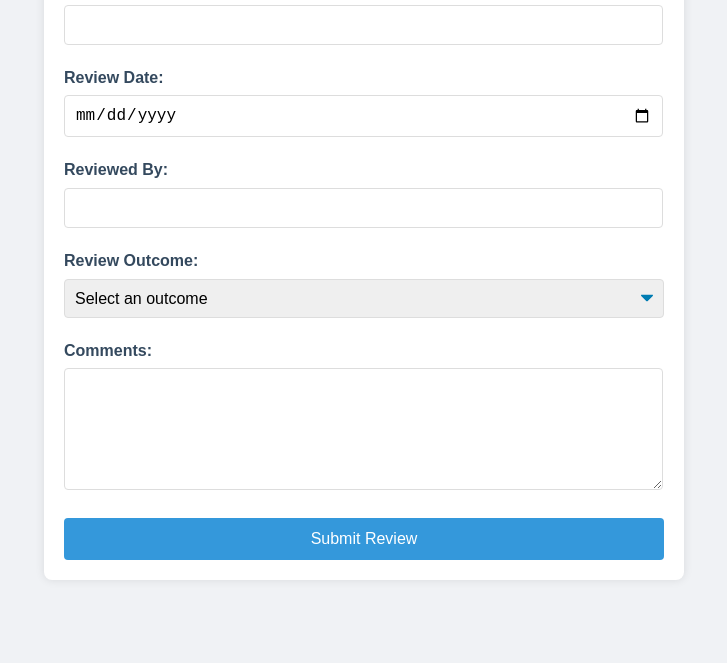
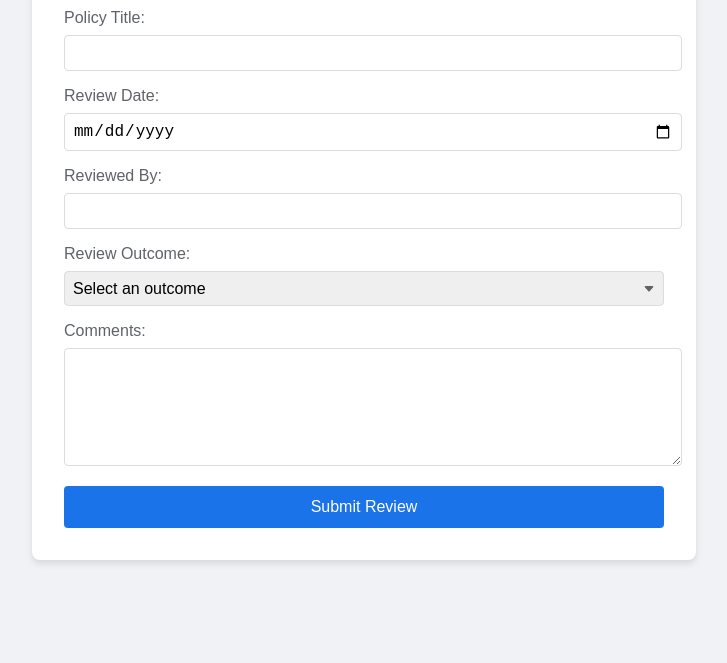
Before and after one commit to Maharshi-24/Compliance-Forms, a website: page frontend/forms/form1.html in a window 1280 px wide. Shown: the part 137-800 px from the top of the page, without its empty margins (276-1003 px from the left). Drawn offline with Linux system fonts and the light colour scheme; sample sign-in values are in the browser's storage.

Commit message:
Added path for css.

```diff
--- a/backend/app.js
+++ b/backend/app.js
@@ -15,6 +15,7 @@ const app = express();
 app.use(cors());
 app.use(express.json());
 app.use(express.static(path.join(__dirname, '..', 'frontend')));
+app.use('/css', express.static(path.join(__dirname, '..', 'frontend', 'css')));
 
 // Middleware to check if user is authenticated
 const authenticateUser = (req, res, next) => {
--- a/frontend/forms/form1.html
+++ b/frontend/forms/form1.html
@@ -4,7 +4,7 @@
     <meta charset="UTF-8">
     <meta name="viewport" content="width=device-width, initial-scale=1.0">
     <title>Information Security Policy Review</title>
-    <link rel="stylesheet" type="text/css" href="../styles.css">
+    <link rel="stylesheet" type="text/css" href="../css/forms.css">
 </head>
 <body>
     <div class="container">
```
